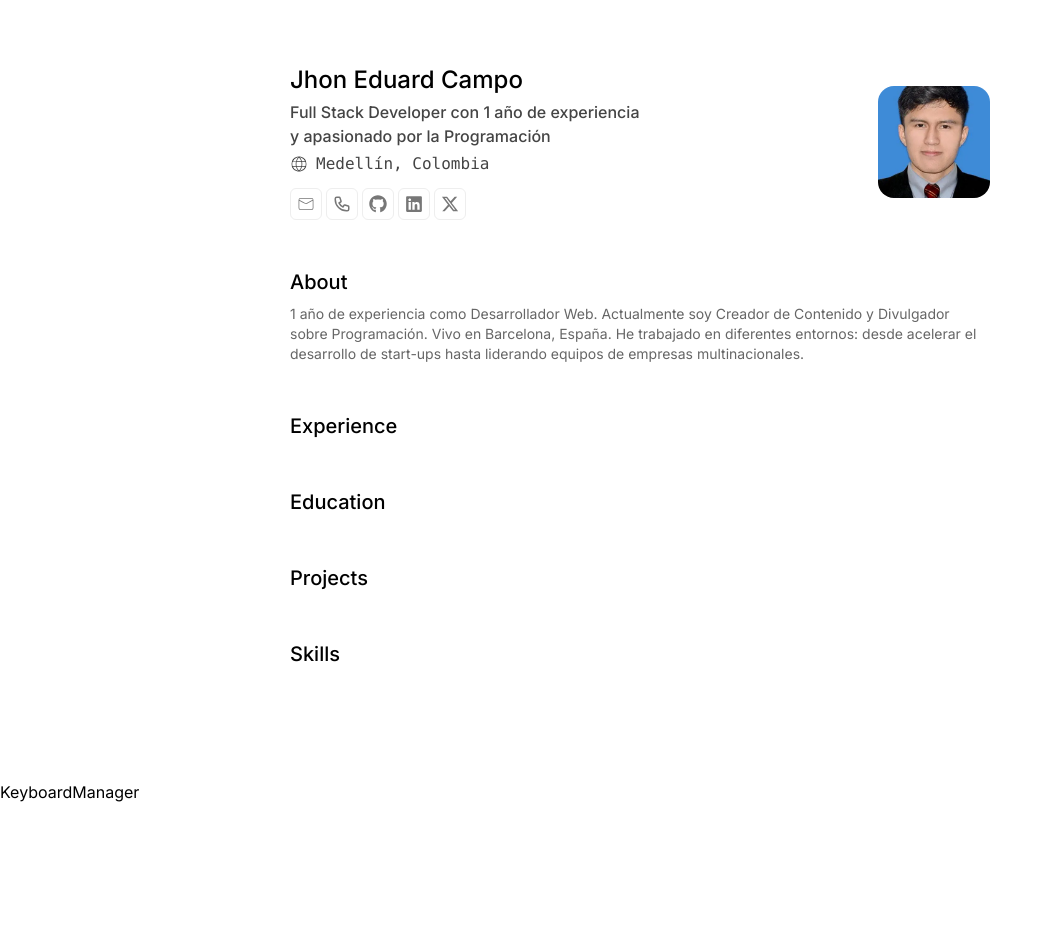
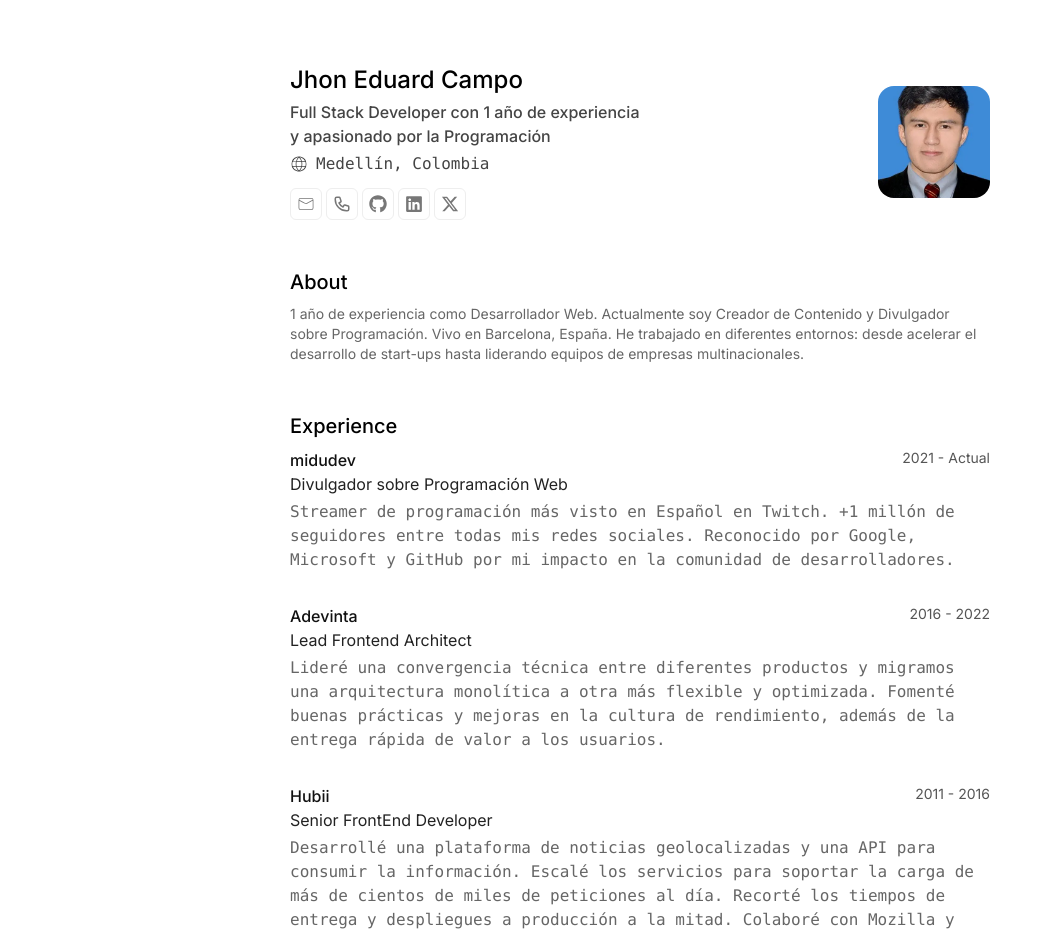
Before and after one commit to Jhoncampo/Portafolio-json, a Next.js app: page / in a window 1280 px wide. Shown: the top 934 px of the page, without its empty margins (0-1052 px from the left). Before the commit the page ends 804 px from the top, so only its background shows below. Built offline with nearby package versions, Linux system fonts and the light colour scheme.

Commit message:
Terminando el componente de Experience

```diff
--- a/src/components/sections/Experience.tsx
+++ b/src/components/sections/Experience.tsx
@@ -1,11 +1,50 @@
-import Section from '@/components/Section'
+import Section from "@/components/Section";
+import { work } from "@cv";
 
 const Experience = () => {
-  return (
-    <Section title='Experience'>
+    return (
+        <Section title="Experience">
+            <ul className="flex flex-col gap-8">
+                {work.map(
+                    ({
+                        name,
+                        startDate,
+                        endDate,
+                        position,
+                        summary,
+                        highlights,
+                    }) => {
+                        const startYear = new Date(startDate).getFullYear();
+                        const endYear =
+                            endDate != null
+                                ? new Date(endDate).getFullYear()
+                                : "Actual";
+                        const years = `${startYear} - ${endYear}`;
+                        return (
+                            <li className="">
+                                <article className="">
+                                    <header className="flex justify-between mb-1 items-start">
+                                        <div>
+                                            <h3 className="font-medium text-[#111]">
+                                                {name}
+                                            </h3>
+                                            <h4 className="font-normal text-[#222]">
+                                                {position}
+                                            </h4>
+                                        </div>
+                                        <time className="text-sm text-[#555]">{years}</time>
+                                    </header>
+                                    <footer>
+                                        <p className="text-[#666] font-mono">{summary}</p>
+                                    </footer>
+                                </article>
+                            </li>
+                        );
+                    }
+                )}
+            </ul>
+        </Section>
+    );
+};
 
-    </Section>
-  )
-}
-
-export default Experience
+export default Experience;
```
